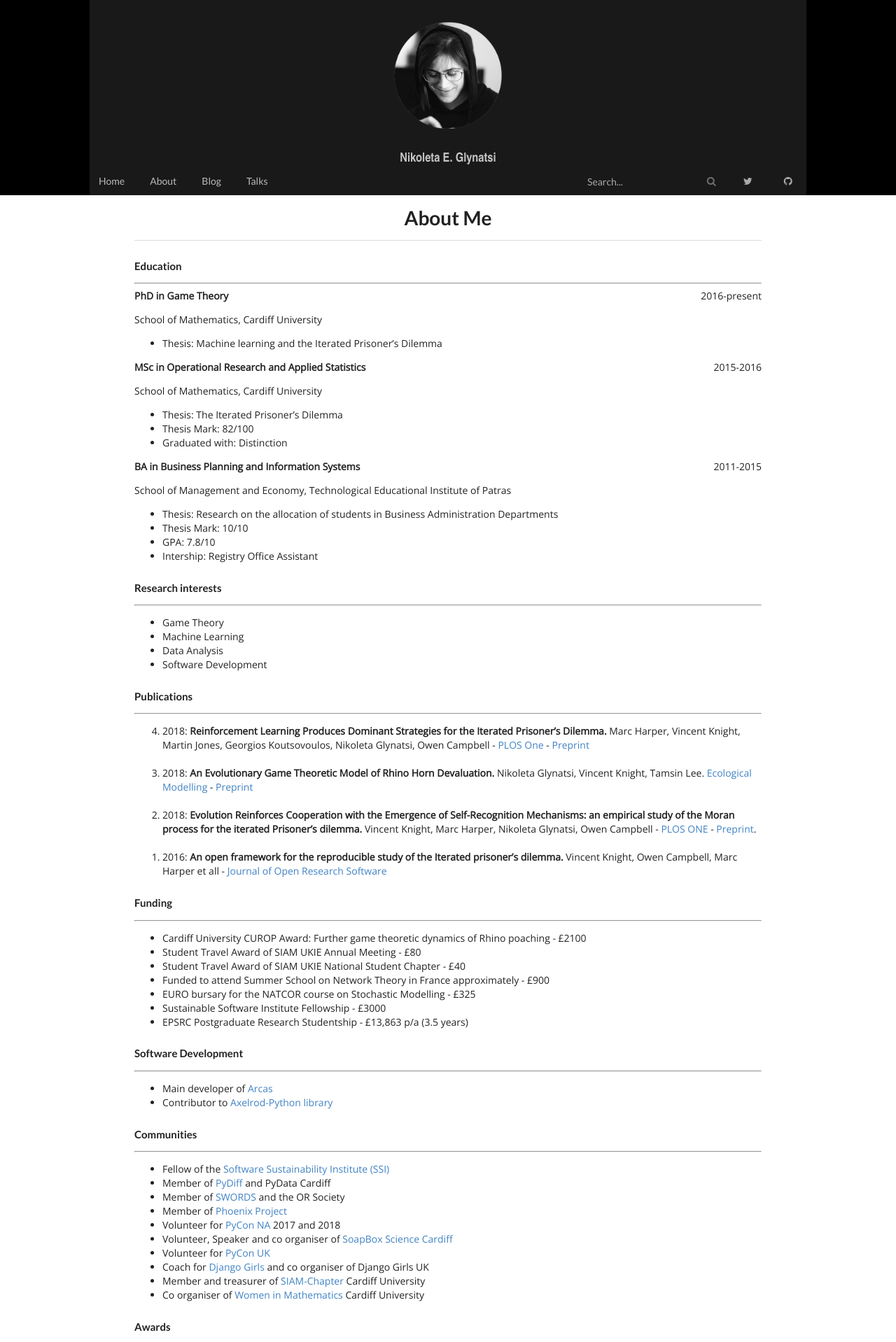
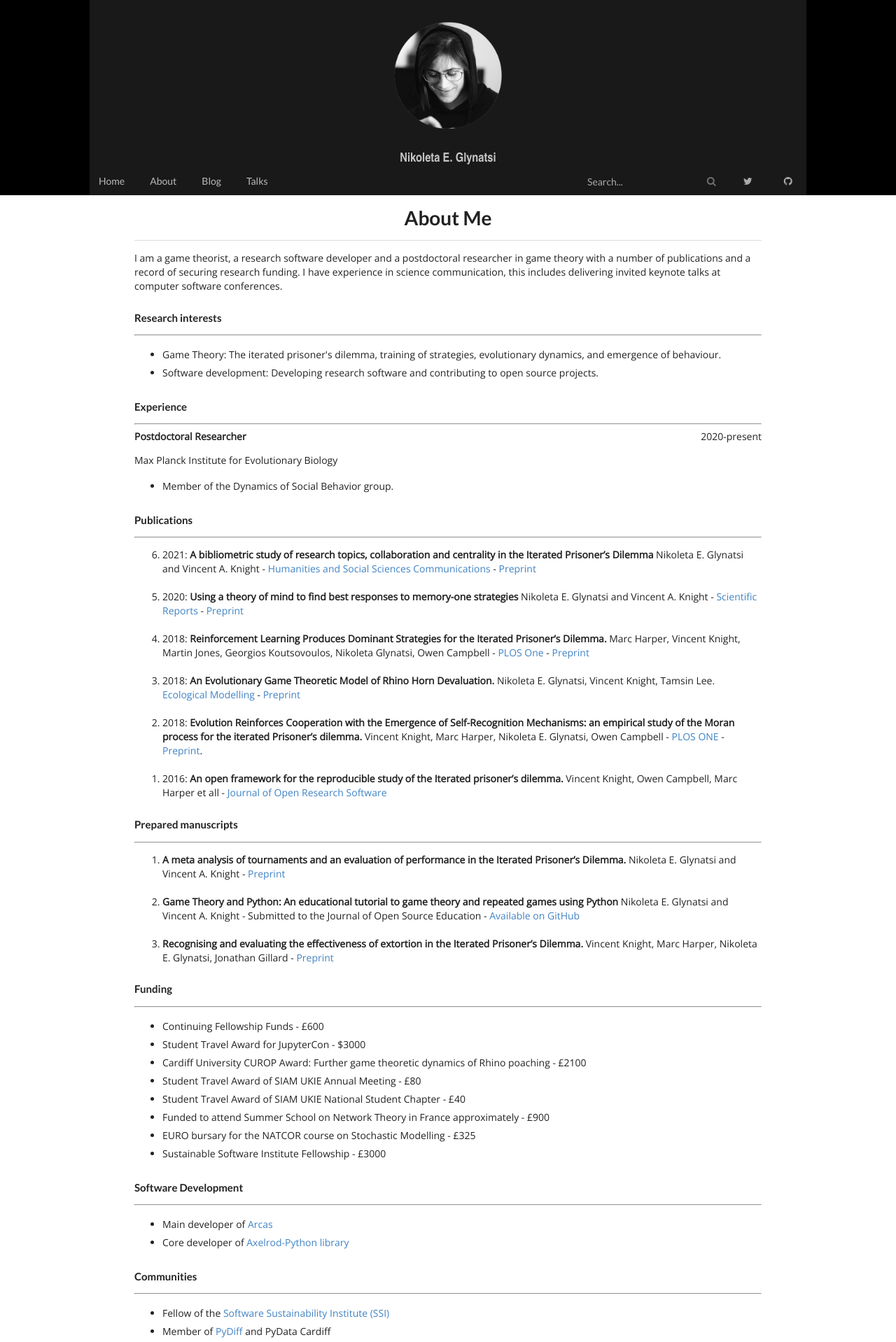
Before and after one commit to Nikoleta-v3/Nikoleta-v3.github.io, a Jekyll site: the page built from about.md, in a window 1280 px wide. Shown: the top 1918 px of the page at 70% size. Built offline with Jekyll 4.4.1, drawn with Linux system fonts in a browser that asks for light colours; some of the changed text lies outside the part shown.

Commit message:
update about me

```diff
--- a/about.md
+++ b/about.md
@@ -9,17 +9,114 @@ Cardiff University, an active fellow of the <a href="https://www.software.ac.uk/
 Software Sustainability Institute (SSI)</a> and part of the <a href="http://www.cardiff.ac.uk/phoenix-project">
 Phoenix Project</a>, Cardiff University. -->
 
+I am a game theorist, a research software developer and a postdoctoral researcher
+in game theory with a number of publications and a record of securing research
+funding. I have experience in science communication, this includes delivering
+invited keynote talks at computer software conferences.
+
+<h4>Research interests</h4>
+<hr>
+<ul>
+  <li>Game Theory: The iterated prisoner's dilemma, training of strategies,
+evolutionary dynamics, and emergence of behaviour. </li>
+ <li>Software development: Developing research software and contributing to open
+source projects. </li>
+</ul>
+
+<h4> Experience </h4>
+<hr>
+<p>
+    <span> <b>Postdoctoral Researcher </b> </span>
+    <span style="float:right;">2020-present</span>
+    <div class="clearix"></div>
+</p>
+
+Max Planck Institute for Evolutionary Biology
+
+- Member of the Dynamics of Social Behavior group.
+
+
+<h4>Publications</h4>
+<hr>
+
+1. 2021: **A bibliometric study of research topics, collaboration and centrality in the Iterated Prisoner's Dilemma** Nikoleta E. Glynatsi and Vincent A. Knight - [Humanities and Social Sciences Communications](https://www.nature.com/articles/s41599-021-00718-9) - [Preprint](https://arxiv.org/abs/1911.06128)
+<br><br/>
+2. 2020: **Using a theory of mind to find best responses to memory-one strategies** Nikoleta E. Glynatsi and Vincent A. Knight - [Scientific Reports](https://www.nature.com/articles/s41598-020-74181-y) - [Preprint](https://arxiv.org/abs/1911.12112)
+<br><br/>
+3. 2018: **Reinforcement Learning Produces Dominant Strategies for the Iterated Prisoner's Dilemma.** Marc Harper, Vincent Knight, Martin Jones, Georgios Koutsovoulos, Nikoleta Glynatsi, Owen Campbell - [PLOS One](https://journals.plos.org/plosone/article?id=10.1371/journal.pone.0188046) -
+[Preprint](https://arxiv.org/abs/1707.06307)
+<br><br/>
+2. 2018: **An Evolutionary Game Theoretic Model of Rhino Horn Devaluation.** Nikoleta E. Glynatsi, Vincent Knight, Tamsin Lee. [Ecological Modelling](https://www.sciencedirect.com/science/article/pii/S0304380018303260) -
+[Preprint](https://arxiv.org/abs/1712.07640)
+<br><br/>
+3. 2018: **Evolution Reinforces Cooperation with the Emergence of Self-Recognition Mechanisms: an empirical study of the Moran process for the iterated Prisoner's dilemma.** Vincent Knight, Marc Harper, Nikoleta E. Glynatsi, Owen Campbell - [PLOS ONE](https://journals.plos.org/plosone/article/comments?id=10.1371/journal.pone.0204981) -
+[Preprint](https://arxiv.org/abs/1707.06920).
+<br><br/>
+4. 2016: **An open framework for the reproducible study of the Iterated prisoner’s dilemma.**
+Vincent Knight, Owen Campbell, Marc Harper et all -  [Journal of Open Research Software](https://openresearchsoftware.metajnl.com/articles/10.5334/jors.125/)
+{: reversed="reversed"}
+
+<h4>Prepared manuscripts</h4>
+<hr>
+
+1. **A meta analysis of tournaments and an evaluation of
+performance in the Iterated Prisoner’s Dilemma.** Nikoleta E. Glynatsi and Vincent A. Knight -
+[Preprint](https://arxiv.org/abs/2001.05911)
+<br><br/>
+1. **Game Theory and Python: An educational tutorial to game
+theory and repeated games using Python** Nikoleta E. Glynatsi and Vincent A. Knight -
+Submitted to the Journal of Open Source Education - [Available on GitHub](https://github.com/Nikoleta-v3/Game-Theory-and-Python)
+<br><br/>
+1. **Recognising and evaluating the effectiveness of extortion in
+the Iterated Prisoner's Dilemma.** Vincent Knight, Marc Harper, Nikoleta E. Glynatsi, Jonathan Gillard -
+[Preprint](https://arxiv.org/abs/1904.00973)
+
+
+<h4>Funding</h4>
+<hr>
+
+- Continuing Fellowship Funds - £600
+- Student Travel Award for JupyterCon - $3000
+- Cardiff University CUROP Award: Further game theoretic dynamics of Rhino poaching - £2100
+- Student Travel Award of SIAM UKIE Annual Meeting - £80
+- Student Travel Award of SIAM UKIE National Student Chapter - £40
+- Funded to attend Summer School on Network Theory in France approximately - £900
+- EURO bursary for the NATCOR course on Stochastic Modelling - £325
+- Sustainable Software Institute Fellowship - £3000
+
+<h4>Software Development</h4>
+<hr>
+
+- Main developer of [Arcas](https://github.com/ArcasProject/Arcas)
+- Core developer of [Axelrod-Python library](https://github.com/Axelrod-Python)
+
+<h4>Communities</h4>
+<hr>
+
+- Fellow of the [Software Sustainability Institute (SSI)](https://www.software.ac.uk/)
+- Member of [PyDiff](http://www.pydiff.wales/) and PyData Cardiff
+- Member of [SWORDS](http://www.theorsociety.com/Pages/Regional/swords.aspx) and the OR Society
+- Member of [Phoenix Project](http://www.cardiff.ac.uk/phoenix-project)
+- Volunteer for [PyCon NA](https://na.pycon.org/en/) 2017 and 2018
+- Volunteer, Speaker and co organiser of [SoapBox Science Cardiff](http://soapboxscience.org/)
+- Volunteer for [PyCon UK](http://2017.pyconuk.org/)
+- Coach for [Django Girls](https://djangogirls.org/) and co organiser of Django Girls UK
+- Member and treasurer of [SIAM-Chapter](https://www.siam.org/Students-Education/Student-Chapters) Cardiff University
+- Co organiser of [Women in Mathematics](https://twitter.com/WiMCardiff) Cardiff University
+
+
 <h4>Education</h4>
 <hr>
 <p>
     <span> <b>PhD in Game Theory </b> </span>
-    <span style="float:right;">2016-present</span>
+    <span style="float:right;">2016-2020</span>
     <div class="clearix"></div>
 </p>
 
 School of Mathematics, Cardiff University
 
-- Thesis: Machine learning and the Iterated Prisoner's Dilemma
+- Thesis: Understanding responses to
+environments for the Prisoner's Dilemma; A machine learning approach
 
 <p>
     <span> <b>MSc in Operational Research and Applied Statistics </b> </span>
@@ -48,88 +145,19 @@ School of Management and Economy, Technological Educational Institute of Patras
 - GPA: 7.8/10
 - Intership: Registry Office Assistant
 
-<h4>Research interests</h4>
-<hr>
-<ul>
-  <li>Game Theory</li>
-  <li>Machine Learning</li>
-  <li>Data Analysis</li>
-  <li>Software Development</li>
-</ul>
-
-<h4>Publications</h4>
-<hr>
-
-1. 2018: **Reinforcement Learning Produces Dominant Strategies for the Iterated Prisoner's Dilemma.** Marc Harper, Vincent Knight, Martin Jones, Georgios Koutsovoulos, Nikoleta Glynatsi, Owen Campbell - [PLOS One](https://journals.plos.org/plosone/article?id=10.1371/journal.pone.0188046) -
-[Preprint](https://arxiv.org/abs/1707.06307)
-<br><br/>
-2. 2018: **An Evolutionary Game Theoretic Model of Rhino Horn Devaluation.** Nikoleta Glynatsi, Vincent Knight, Tamsin Lee. [Ecological Modelling](https://www.sciencedirect.com/science/article/pii/S0304380018303260) -
-[Preprint](https://arxiv.org/abs/1712.07640)
-<br><br/>
-3. 2018: **Evolution Reinforces Cooperation with the Emergence of Self-Recognition Mechanisms: an empirical study of the Moran process for the iterated Prisoner's dilemma.** Vincent Knight, Marc Harper, Nikoleta Glynatsi, Owen Campbell - [PLOS ONE](https://journals.plos.org/plosone/article/comments?id=10.1371/journal.pone.0204981) -
-[Preprint](https://arxiv.org/abs/1707.06920).
-<br><br/>
-4. 2016: **An open framework for the reproducible study of the Iterated prisoner’s dilemma.**
-Vincent Knight, Owen Campbell, Marc Harper et all -  [Journal of Open Research Software](https://openresearchsoftware.metajnl.com/articles/10.5334/jors.125/)
-{: reversed="reversed"}
-
-<h4>Funding</h4>
-<hr>
-
-- Cardiff University CUROP Award: Further game theoretic dynamics of Rhino poaching - £2100
-- Student Travel Award of SIAM UKIE Annual Meeting - £80
-- Student Travel Award of SIAM UKIE National Student Chapter - £40
-- Funded to attend Summer School on Network Theory in France approximately - £900
-- EURO bursary for the NATCOR course on Stochastic Modelling - £325
-- Sustainable Software Institute Fellowship - £3000
-- EPSRC Postgraduate Research Studentship - £13,863 p/a (3.5 years)
-
-<h4>Software Development</h4>
-<hr>
-
-- Main developer of [Arcas](https://github.com/ArcasProject/Arcas)
-- Contributor to [Axelrod-Python library](https://github.com/Axelrod-Python)
-
-<h4>Communities</h4>
-<hr>
-
-- Fellow of the [Software Sustainability Institute (SSI)](https://www.software.ac.uk/)
-- Member of [PyDiff](http://www.pydiff.wales/) and PyData Cardiff
-- Member of [SWORDS](http://www.theorsociety.com/Pages/Regional/swords.aspx) and the OR Society
-- Member of [Phoenix Project](http://www.cardiff.ac.uk/phoenix-project)
-- Volunteer for [PyCon NA](https://na.pycon.org/en/) 2017 and 2018
-- Volunteer, Speaker and co organiser of [SoapBox Science Cardiff](http://soapboxscience.org/)
-- Volunteer for [PyCon UK](http://2017.pyconuk.org/)
-- Coach for [Django Girls](https://djangogirls.org/) and co organiser of Django Girls UK
-- Member and treasurer of [SIAM-Chapter](https://www.siam.org/Students-Education/Student-Chapters) Cardiff University
-- Co organiser of [Women in Mathematics](https://twitter.com/WiMCardiff) Cardiff University
 
 <h4>Awards</h4>
 <hr>
 
-- 1st place award 3 minute thesis (3MT) School of Mathematics, 2017.
-- 2nd place award poster presentation SIAM UKIE Annual Meeting, 2018.
-- 3rd place award 3MT Doctoral Academy Cardiff University, 2018.
-
-<h4>Outreach Events</h4>
-<hr>
-
-- STEM live 2016 - 2018, Cardiff University
-- Full STEAM Ahead 2018, Cardiff University
-- Cardiff's SoapBox Science 2018, Cardiff
-
-<h4>Teaching</h4>
-<hr>
-
-- MA1003 Computing for Mathematics (Tutorials Cardiff University),
-- MAT001 Operational Research Methods (Tutorials Cardiff University),
-- MAT002 Statistical Methods (Tutorials Cardiff University),
-- MAT004 Computational Methods (Tutorials Cardiff University),
-- MAT003 An object-orientated programming hackathon,
-- Workshop `Game Theory with Python',
-- Workshop `An introduction to Python for Mathematicians',
-- Workshop `A newcomer's introduction for contributing to an open source'.
-
+<ul>
+<li> I won 1st place at the 3 Minute Thesis organised in the Mathematics Department of Cardiff University in 2017. </li>
+<li> I won 2nd place for a poster presentation at the SIAM UKIE Annual Meeting in 2018. </li>
+<li> I won 3rd place at the 3 Minute Thesis by the Doctoral Academy of Cardiff University
+in 2018. </li>
+<li> I was awarded “Graduate Tutor/Demonstrator of the Year” by the Enriching Student Life Awards of Cardiff University in 2019. </li>
+<li> I was nominated by the students of the Mathematics Department at Cardiff University for the “Most approachable / friendliest member of staff” in 2019. </li>
+<li> I was amongst the few selected applicants to present my work at STEM for Britain 2019 which takes place in the Houses of Parliament. </li>
+</ul>
 
 <h4 align="center">Languages</h4>
 <hr>
--- a/assets/css/main.css
+++ b/assets/css/main.css
@@ -149,3 +149,7 @@ th, td {
     clear: both;
     display: table;
   }
+
+ul li {
+    padding: 3px 0px;
+}
```
Also changed, not shown: 1 other file.
